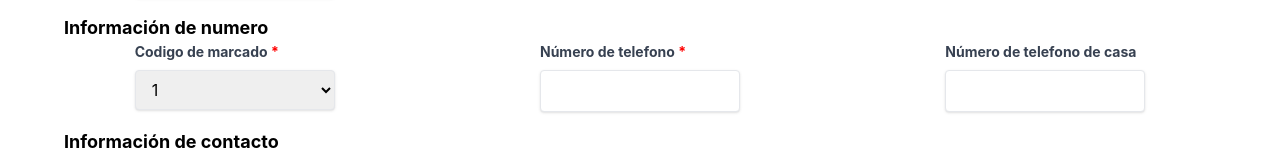
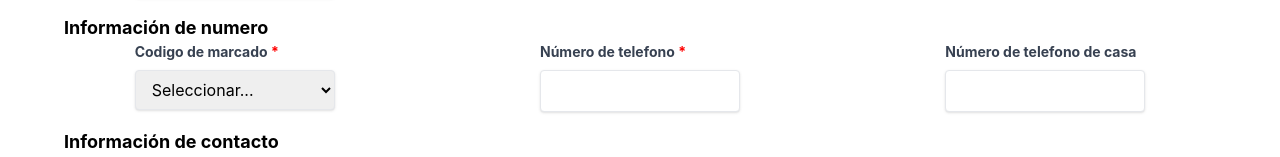
Before and after one commit to GildaRivera/Masked-Input, a React (Create React App) app: page / in a window 1280 px wide. Shown: the part 292-449 px from the top of the page. Built offline with nearby package versions, Linux system fonts and the light colour scheme.

Commit message:
feat: editing values

```diff
--- a/src/components/Form/form.js
+++ b/src/components/Form/form.js
@@ -6,6 +6,7 @@ export default function Form(props) {
   const [form, setForm] = useState({});
   const [valid, setValid] = useState(false);
   const emergenciaCheck = useRef()
+  const f1 = useRef()
   const [showEmergencia, setShowEmergencia] = useState(false)
   const handleForm = (value, valid, name,required) => {
     setForm((prev) => {
@@ -34,15 +35,17 @@ export default function Form(props) {
 
         Notify.failure("Form is not valid")
 
+
     }else{ Notify.success('Form is valid');}
     setValid(flag);
 
   };
 useEffect(()=>{
-
     if(valid){
-        console.log("sii", valid)
+       window.localStorage.setItem(JSON.stringify(form["Email"].value), JSON.stringify(form))
         Notify.success('Form is valid');
+        setValid(false)
+        f1.current.reset()
     }
 
 
@@ -60,7 +63,7 @@ const handleCheck = (e)=>{
   return (
     <>
       <div className="w-full  relative form__container">
-        <form className="bg-white shadow-md rounded px-8 pt-6 pb-8 mb-4">
+        <form className="bg-white shadow-md rounded px-8 pt-6 pb-8 mb-4" ref={f1}>
           <h2 className="indent-8 text-lg font-bold text-[#000000]">
             Información general
           </h2>
@@ -142,7 +145,7 @@ const handleCheck = (e)=>{
               handleForm={handleForm}
               type="select"
               required={true}
-              options={["1","2"]}
+              options={["501","502","503","504","505","506", "507"]}
             />
             <Input
               id="numeroTel"
@@ -327,7 +330,7 @@ const handleCheck = (e)=>{
               handleForm={handleForm}
               type="select"
               required={false}
-              options={["1","2"]}
+            options={["501","502","503","504","505","506", "507"]}
             />
             <div id="numeroTel1">
             <Input
--- a/src/components/Input/input.js
+++ b/src/components/Input/input.js
@@ -53,8 +53,9 @@ export default function Input(props) {
           onChange={handleChange}
           required={props.required}
           value={undefined}
+
         >
-
+          <option value="" selected disabled hidden>Seleccionar...</option>
           {props.options.map(element=>  <option value={element} key={element}>{element}</option>)}
         </select>
       ) : (
```
